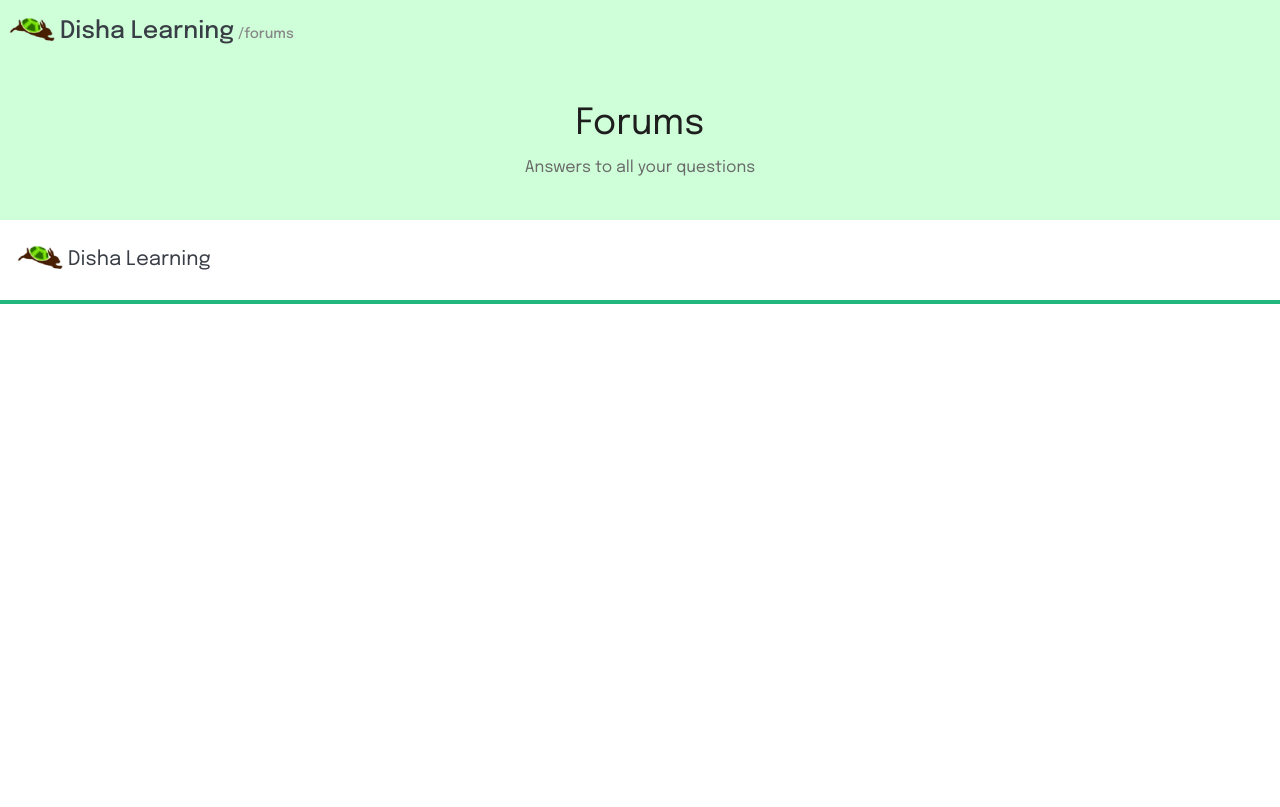
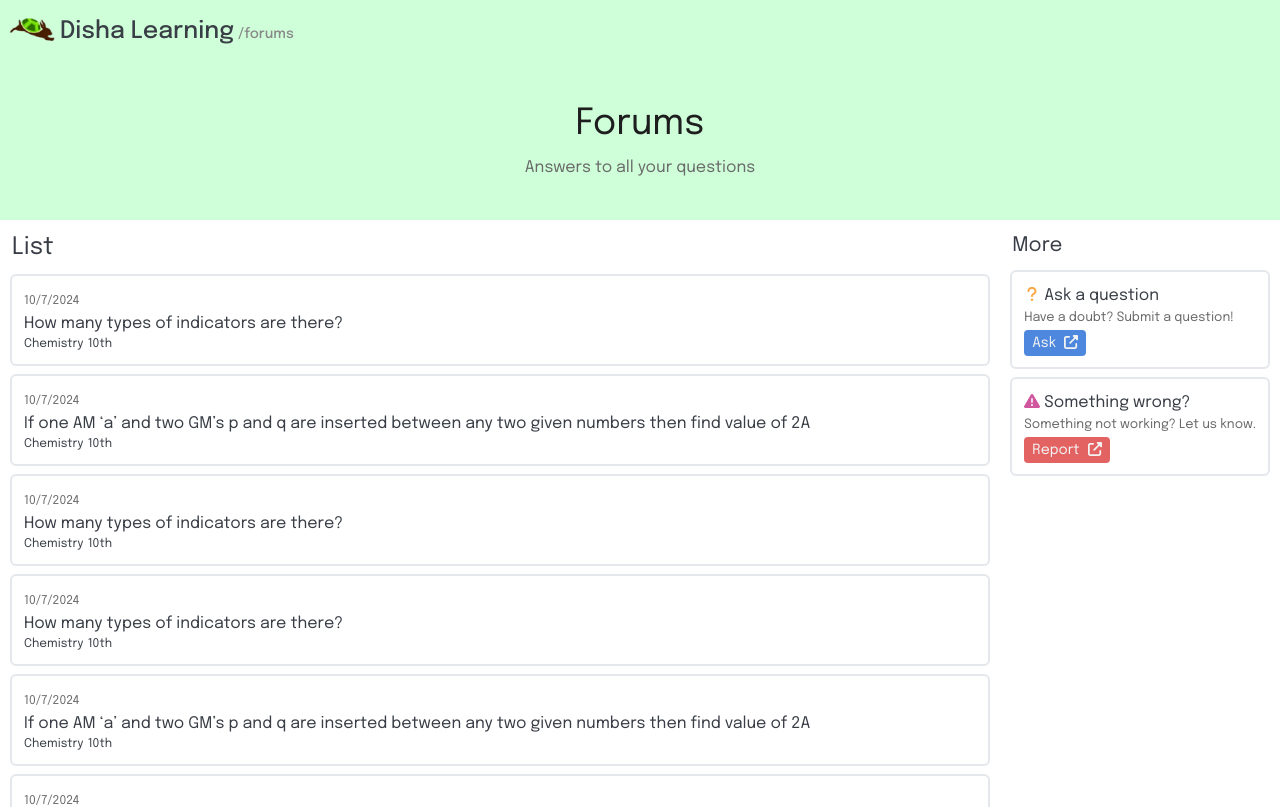
Before and after one commit to Avi-Rana-1718/dishalearning, a Next.js app: page /forums in a window 1280 px wide. Shown: the top 807 px of the page. Built offline with nearby package versions, Linux system fonts and the light colour scheme.

Commit message:
Added forum ui

```diff
--- a/app/_components/ForumList.js
+++ b/app/_components/ForumList.js
@@ -0,0 +1,20 @@
+import Link from "next/link";
+import { faQ } from "@fortawesome/free-solid-svg-icons";
+import { FontAwesomeIcon } from "@fortawesome/react-fontawesome";
+
+export default function ForumList(props) {
+  const { question, tags, timestamp, link } = props;
+  return (
+    <li className="list-none outline oultine-1 outline-2 outline-slate-400/25 p-3 rounded m-3">
+      <Link href={link}>
+      <time className="text-xs text-[#6a6a6a]">{timestamp}</time>
+      <h3 className="flex items-center hover:underline">{question}</h3>
+      <ul className="flex">
+        {tags.map((el, i) => {
+           return (<li className="text-xs mr-1" key={el + i}>{el}</li>);
+        })}
+      </ul>
+      </Link>
+    </li>
+  );
+}
--- a/app/forums/page.js
+++ b/app/forums/page.js
@@ -1,7 +1,11 @@
 import Footer from "../_components/Footer";
+import ForumList from "../_components/ForumList";
 import Navbar from "../_components/Navbar";
-import { ChatBubbleLeftRightIcon } from "@heroicons/react/24/solid";
 import { Lato } from "next/font/google";
+import { faTriangleExclamation, faUpRightFromSquare, faQuestion } from "@fortawesome/free-solid-svg-icons";
+import { FontAwesomeIcon } from "@fortawesome/react-fontawesome";
+import SecondaryBtn from "../_components/SecondaryBtn";
+import Link from "next/link";
 
 const lato = Lato({
   subsets: ["latin"],
@@ -19,6 +23,39 @@ export default function Forum() {
           <span className="text-[#6a6a6a]">Answers to all your questions</span>
         </div>
       </header>
+      <div className="md:flex">
+      <div className="grow">
+      <h3 className="text-2xl m-3 mb-0">List</h3>
+        <ForumList question="How many types of indicators are there?" tags={["Chemistry", "10th"]} timestamp="10/7/2024" link="/" />
+        <ForumList question="If one AM ‘a’ and two GM’s p and q are inserted between any two given numbers then find value of 2A" tags={["Chemistry", "10th"]} timestamp="10/7/2024" link="/" />
+        <ForumList question="How many types of indicators are there?" tags={["Chemistry", "10th"]} timestamp="10/7/2024" link="/" />
+        <ForumList question="How many types of indicators are there?" tags={["Chemistry", "10th"]} timestamp="10/7/2024" link="/" />
+        <ForumList question="If one AM ‘a’ and two GM’s p and q are inserted between any two given numbers then find value of 2A" tags={["Chemistry", "10th"]} timestamp="10/7/2024" link="/" />
+        <ForumList question="How many types of indicators are there?" tags={["Chemistry", "10th"]} timestamp="10/7/2024" link="/" />
+        <ForumList question="How many types of indicators are there?" tags={["Chemistry", "10th"]} timestamp="10/7/2024" link="/" />
+        <ForumList question="If one AM ‘a’ and two GM’s p and q are inserted between any two given numbers then find value of 2A" tags={["Chemistry", "10th"]} timestamp="10/7/2024" link="/" />
+        <ForumList question="How many types of indicators are there?" tags={["Chemistry", "10th"]} timestamp="10/7/2024" link="/" />
+      </div>
+
+      <div>
+      <h3 className="text-xl m-3 mb-0">More</h3>
+        <div className="outline oultine-1 outline-2 outline-slate-400/25 p-3 rounded m-3">
+          <h4><FontAwesomeIcon icon={faQuestion} className="w-4 text-[#FBA748] inline" /> Ask a question</h4>
+          <small className="block mb-1 text-[#6a6a6a]">Have a doubt? Submit a question!</small>
+          <Link href="/"  className="text-sm hover:underline text-[#f3f3f3] bg-[#4e88de] px-2 py-1.5 rounded">
+          Ask<FontAwesomeIcon icon={faUpRightFromSquare} className="inline w-3.5 ml-2"/>
+          </Link>
+        </div>
+
+        <div className="outline oultine-1 outline-2 outline-slate-400/25 p-3 rounded m-3">
+          <h4><FontAwesomeIcon icon={faTriangleExclamation} className="w-4 text-[#d0579e] inline" /> Something wrong?</h4>
+          <small className="block mb-1 text-[#6a6a6a]">Something not working? Let us know.</small>
+          <Link href="/"  className="text-sm hover:underline text-[#f3f3f3] bg-[#e36262] px-2 py-1.5 rounded">
+          Report<FontAwesomeIcon icon={faUpRightFromSquare} className="inline w-3.5 ml-2"/>
+          </Link>
+        </div>
+      </div>
+      </div>
       <Footer />
     </main>
   );
--- a/app/page.js
+++ b/app/page.js
@@ -117,7 +117,7 @@ export default function Home() {
             <iframe
               src="https://www.google.com/maps/embed?pb=!1m14!1m8!1m3!1d905.4136219952284!2d76.7634665246705!3d30.697314882049962!3m2!1i1024!2i768!4f13.1!3m3!1m2!1s0x390fec4230c95f01%3A0x5d1b19688b9e39d1!2sDisha%20Learning%2CChandigarh!5e0!3m2!1sen!2sin!4v1663610557067!5m2!1sen!2sin"
               className="w-[350px] h-[350px] rounded-sm"
-              allowFullscreen=""
+              allowFullScreen=""
               loading="lazy"
               referrerPolicy="no-referrer-when-downgrade"
             ></iframe>
```
